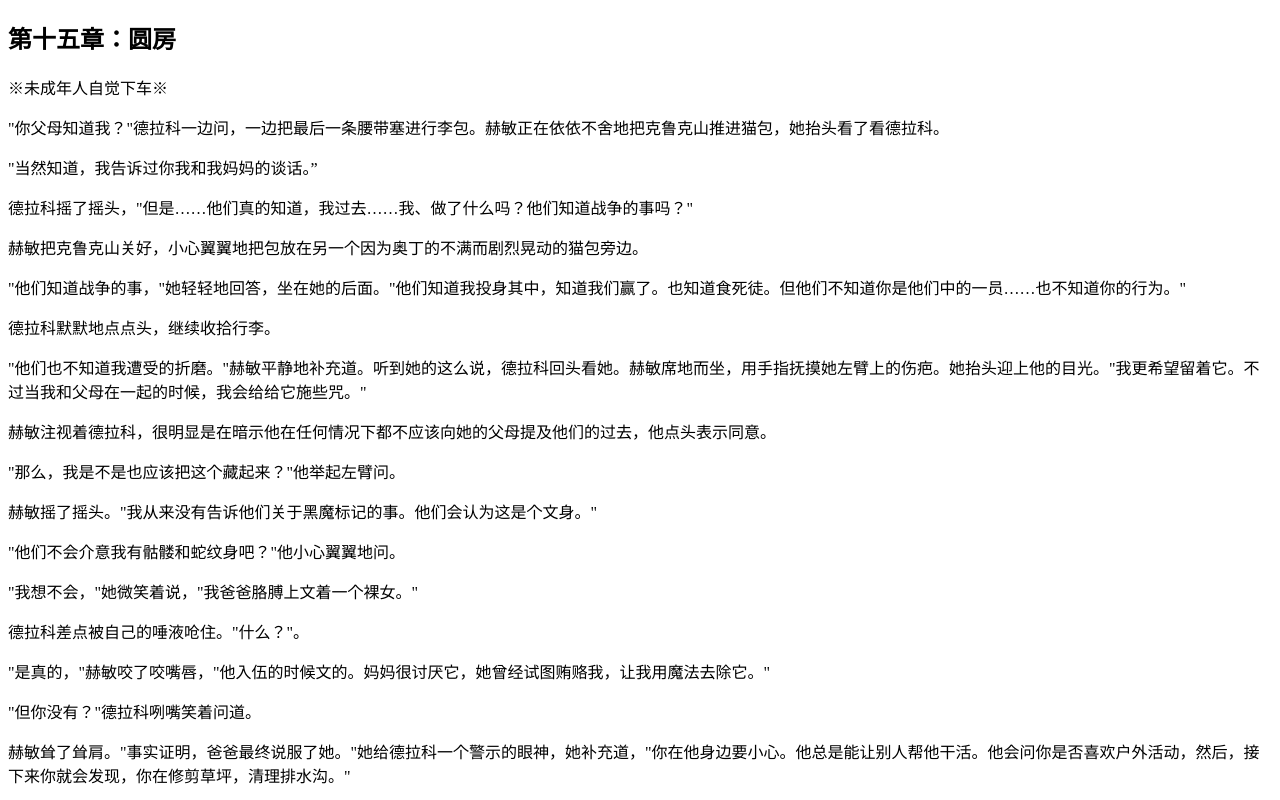
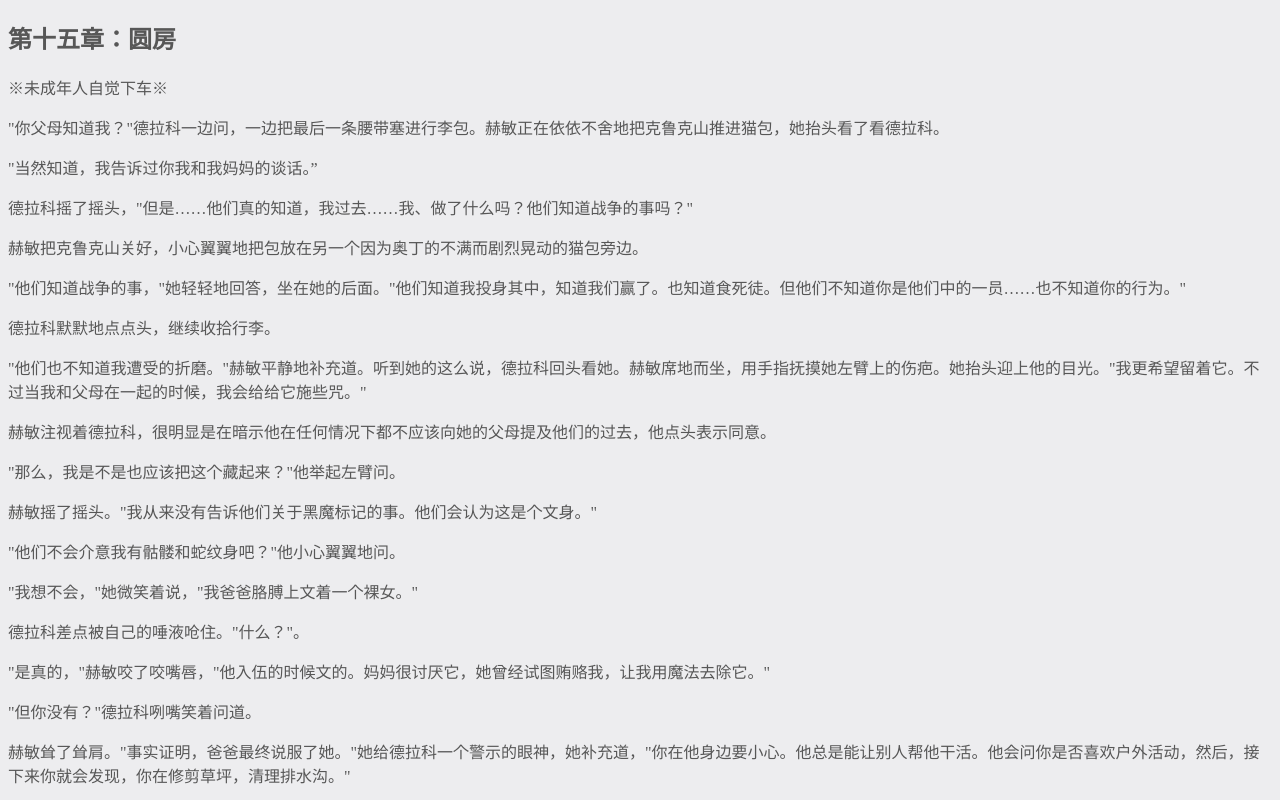
Before and after one commit to Helusen/helusen.github.io, a plain HTML site: page mt15.html in a window 1280 px wide. Shown: the top 800 px of the page. Drawn offline with Linux system fonts and the light colour scheme.

Commit message:
Update mt15.html

```diff
--- a/mt15.html
+++ b/mt15.html
@@ -4,7 +4,7 @@
 <meta charset="utf-8" name="viewport" content="width=device-width, initial-scale=1.0, maximum-scale=1.0, minimum-scale=1.0, user-scalable=no">
     <title>Muggle Things - 015</title>
 </head>
-<body>
+<body style="background-color: #ededef;color: #575757">
 <h2>第十五章：圆房</h2>
 <p>※未成年人自觉下车※</p>
 <p>"你父母知道我？"德拉科一边问，一边把最后一条腰带塞进行李包。赫敏正在依依不舍地把克鲁克山推进猫包，她抬头看了看德拉科。
```
